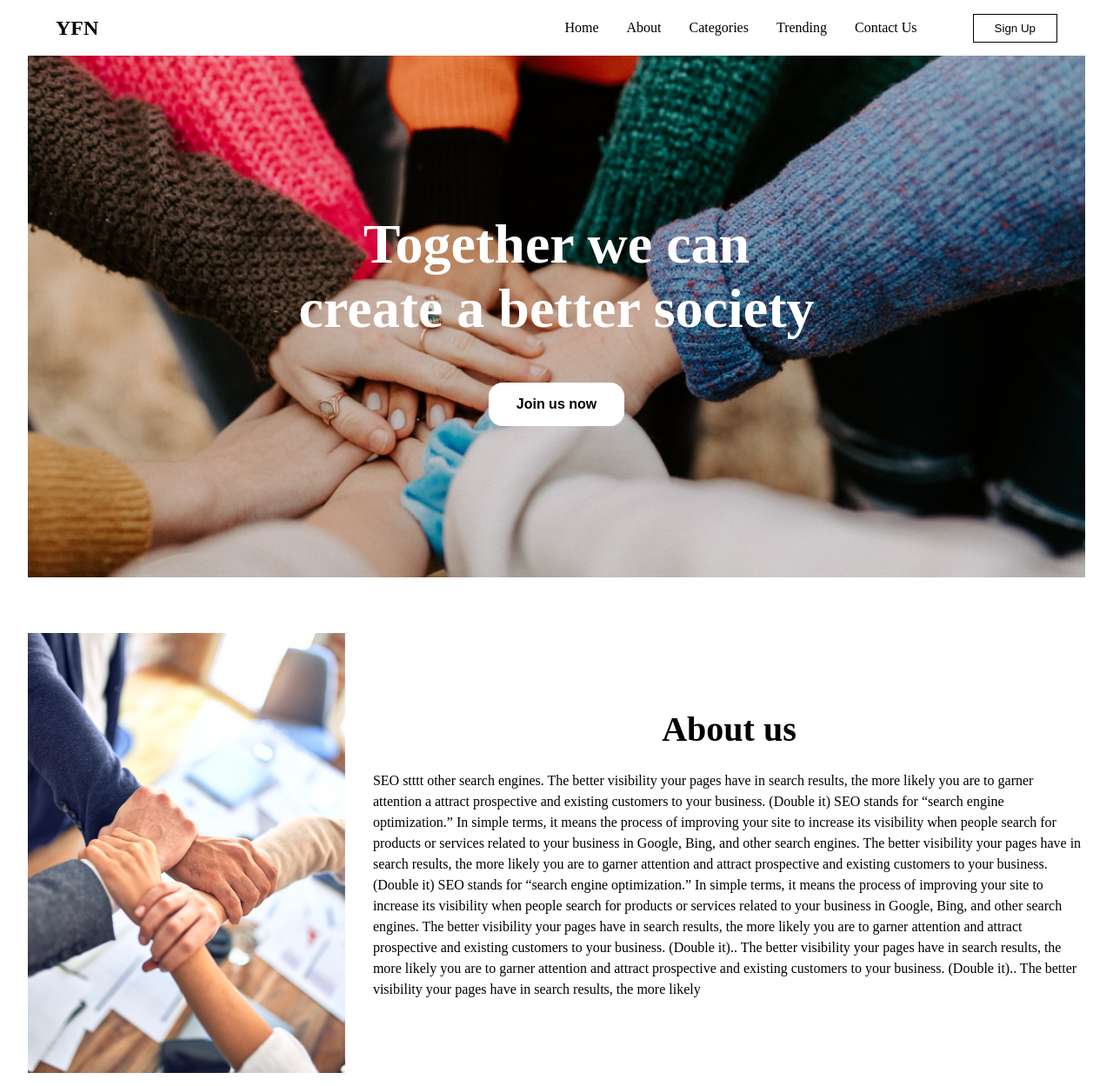
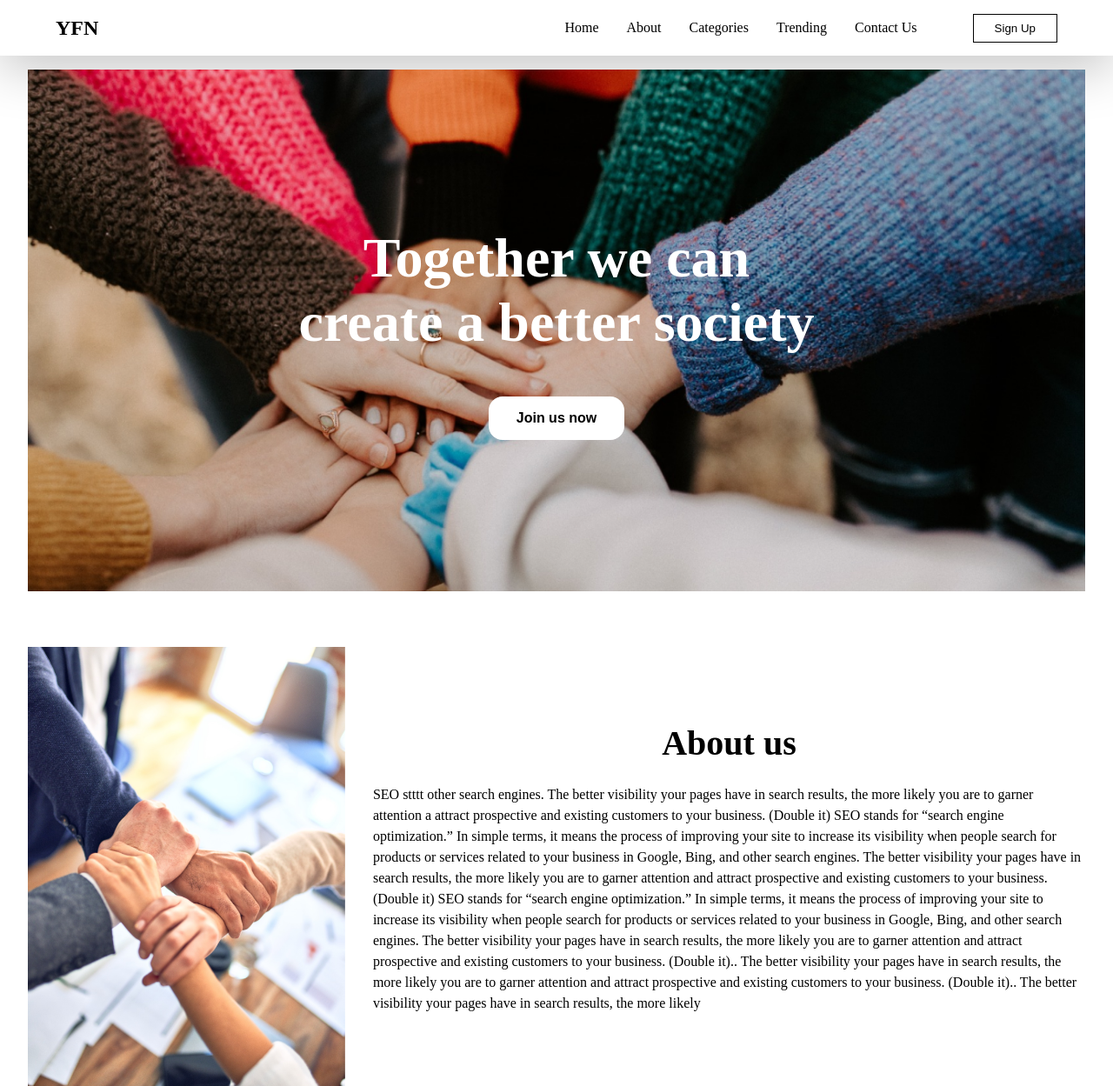
Before and after one commit to ceeriil/YFN, a Django app: page / in a window 1280 px wide. Shown: the top 1249 px of the page at 87% size. Run offline with Django 3.2, Linux system fonts and the light colour scheme; parts of the project's set-up code (start-up, migrations or seed data) failed here and were passed over.

Commit message:
added nav styling

```diff
--- a/src/static/app/css/style.css
+++ b/src/static/app/css/style.css
@@ -14,6 +14,8 @@ body {
   justify-content: space-between;
   height: 8vh;
   padding: 0 4rem;
+  background: #fff;
+  box-shadow: 0px 12px 60px 0px rgba(0, 0, 0, 0.25);
 }
 
 .nav_list {
@@ -48,6 +50,7 @@ body {
 .hero {
   width: 95%;
   margin: 0 auto;
+  padding-top: 1rem;
 }
 
 .hero_img {
```
Lines whose indentation alone changed are shown as unchanged.
